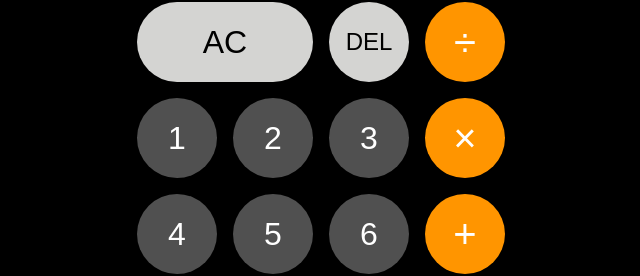
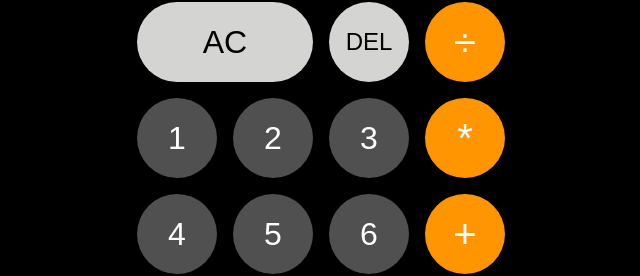
Before and after one commit to akashdeep-majumder/ios-calculator-app-clone, a React (Create React App) app: page / in a window 1280 px wide. Shown: the part 118-394 px from the top of the page, without its empty margins (319-959 px from the left). Built offline with nearby package versions, Linux system fonts and the light colour scheme.

Commit message:
Bug Fixes

```diff
--- a/src/App.js
+++ b/src/App.js
@@ -106,7 +106,7 @@ function evaluate({ operandOne, operandTwo, operation }) {
     case '-':
       computation = num1 - num2;
       break;
-    case '×':
+    case '*':
       computation = num1 * num2;
       break;
     case '÷':
@@ -147,7 +147,7 @@ function App() {
 
       <DigiButton digit="2" dispatch={dispatch} />
       <DigiButton digit="3" dispatch={dispatch} />
-      <OppButton operation="× " dispatch={dispatch} />
+      <OppButton operation="* " dispatch={dispatch} />
       <DigiButton digit="4" dispatch={dispatch} />
       <DigiButton digit="5" dispatch={dispatch} />
       <DigiButton digit="6" dispatch={dispatch} />
```
